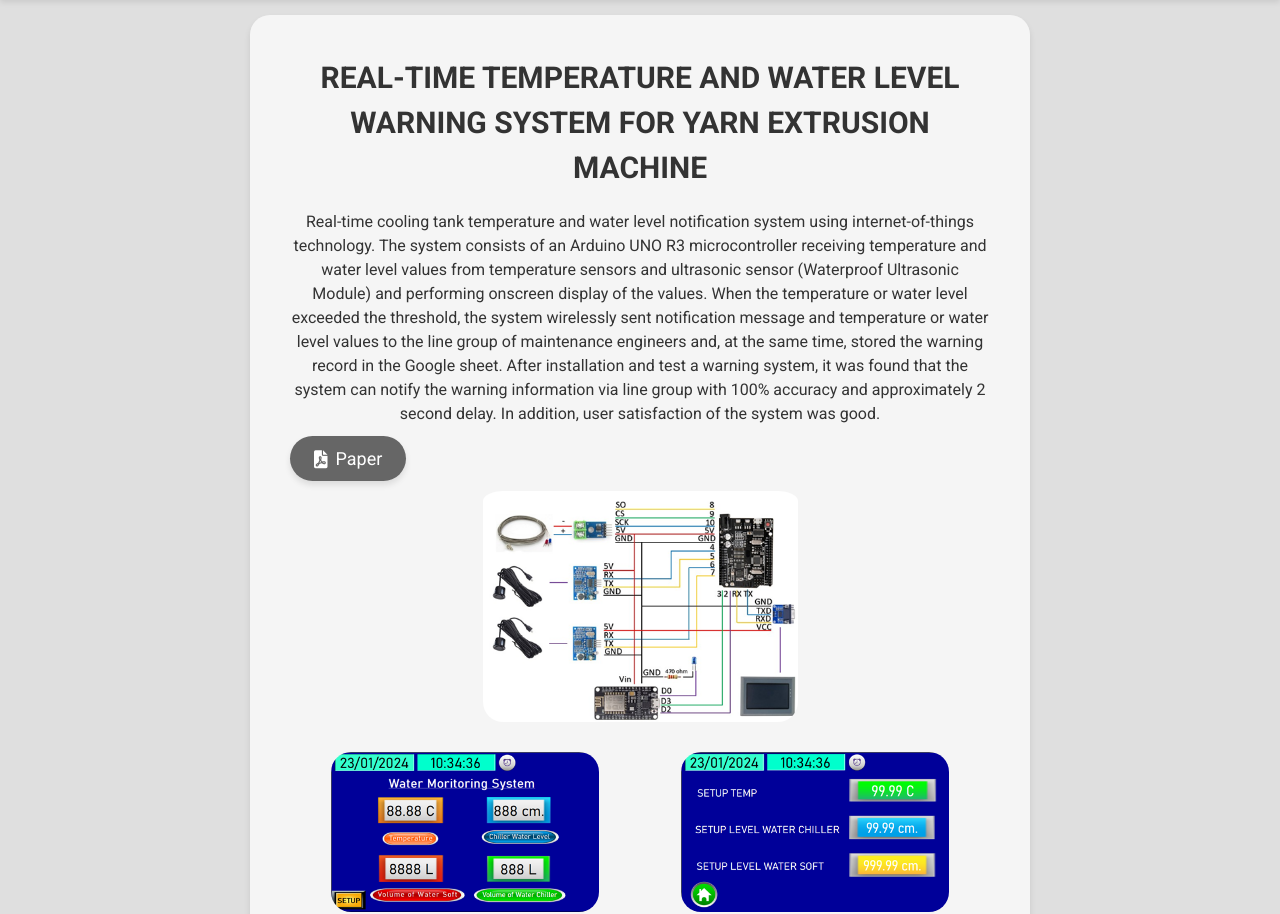
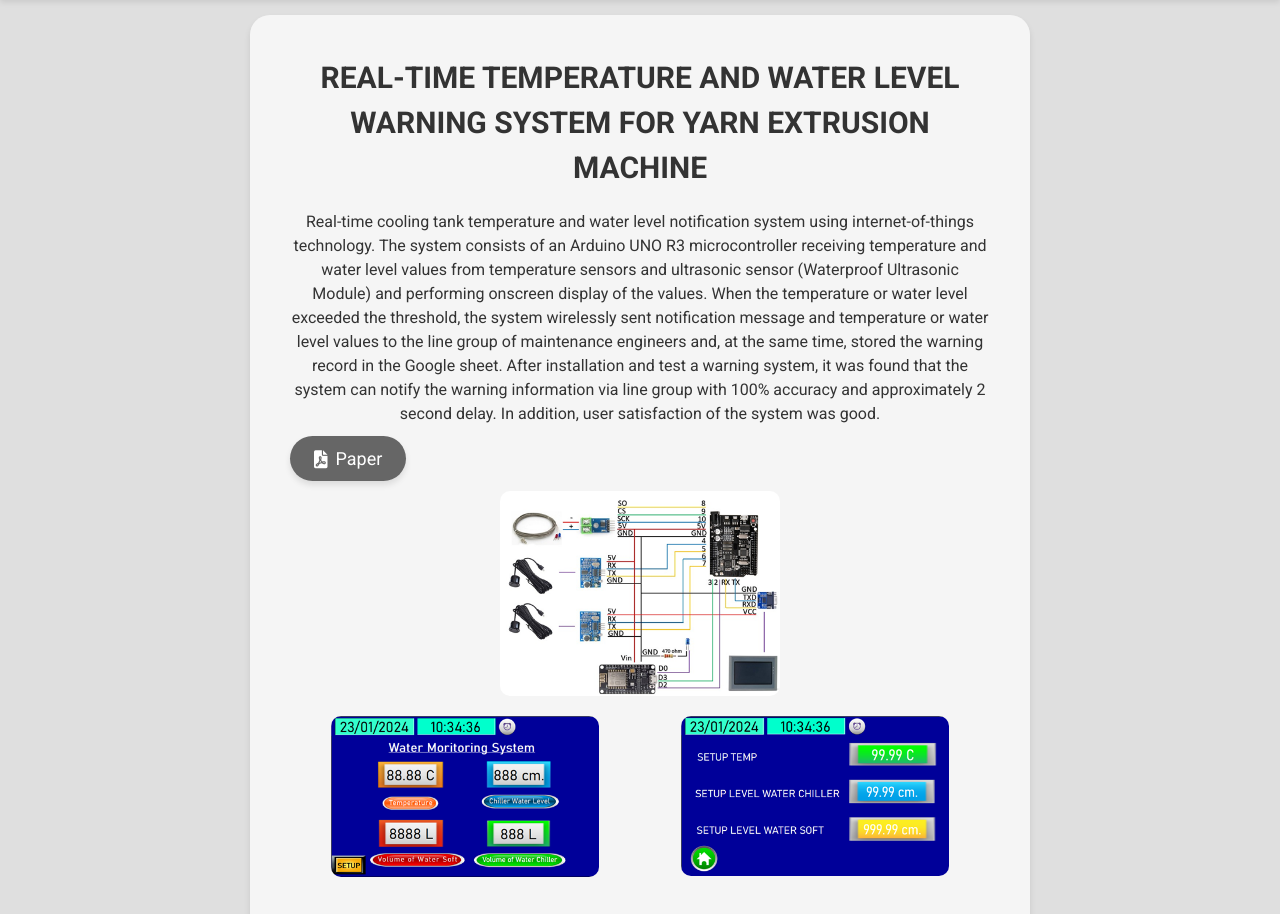
Before and after one commit to PeerawatJearjamroon/peerawatjearjamroon.github.io, a plain HTML site: page project.html in a window 1280 px wide. Shown: the part 70-984 px from the top of the page. Drawn offline with Linux system fonts and the light colour scheme.

Commit message:
Add files via upload
Signed-off-by: PeerawatJearjamroon <154948326+PeerawatJearjamroon@users.noreply.github.com>

```diff
--- a/project.html
+++ b/project.html
@@ -39,15 +39,19 @@
                     <button class="pdf-button" onclick="window.open('Paper.pdf', '_blank')">
                         <i class="fas fa-file-pdf"></i> Paper
                     </button>
-
-                    <img src="img/project1.png" alt="" style="width: 45%; border-radius: 20px; display:  block; margin-left: auto; margin-right: auto; margin-bottom: 30px;padding-top: 10px;">
-
+                    <div class="img-project1">
+                        <img src="img/project1.png" alt="project1">
+                    </div>
                     <div class="Second">
-                        <img src="img/project2.png" alt="" style="width: 80%; border-radius: 20px; display:  block; margin-left: auto; margin-right: auto; margin-bottom: 20px;">
+                        <div class="img-project2">
+                            <img src="img/project2.png" alt="project2">
+                        </div>
                     </div>
 
                     <div class="Second">
-                        <img src="img/project3.png" alt="" style="width: 80%; border-radius: 20px; display:  block; margin-left: auto; margin-right: auto; margin-bottom: 20px;">
+                        <div class="img-project2">
+                            <img src="img/project3.png" alt="project3">
+                        </div>
                     </div>
 
                 </div>
--- a/styles.css
+++ b/styles.css
@@ -589,6 +589,24 @@ footer {
     color: #333;
 }
 
+.img-project1 {
+    width: 40%;
+    border-radius: 20px;
+    display:  block;
+    margin-left: auto;
+    margin-right: auto;
+    margin-bottom: 20px;
+    padding-top: 10px;
+}
+
+.img-project2 {
+    width: 80%;
+    border-radius: 20px;
+    display:  block;
+    margin-left: auto;
+    margin-right: auto;
+    margin-bottom: 20px;
+}
 
 .pdf-button {
     display: inline-flex;
@@ -652,6 +670,14 @@ footer {
 
     .project-column {
         float: none;
+    }
+
+    .img-project1 {
+        width: 100%;
+    }
+
+    .img-project2 {
+        width: 100%;
     }
 }
 
```
